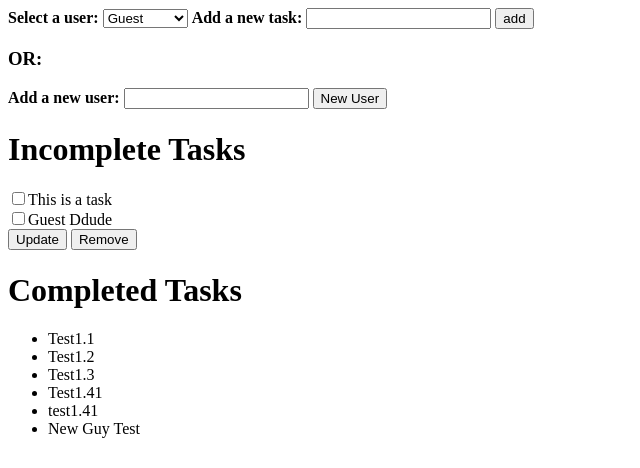
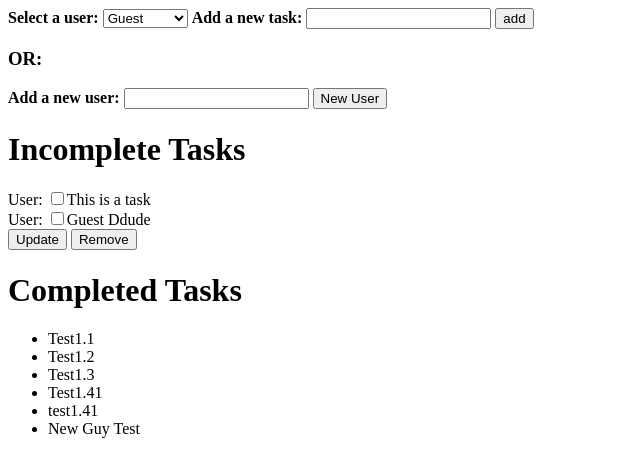
Before and after one commit to serena-marie/toDo, a Flask app: page / in a window 1280 px wide. Shown: the top 468 px of the page, without its empty margins (0-640 px from the left). Run offline with Flask 2, Linux system fonts and the light colour scheme; data comes from the database, SQL or seed files in the repository.

Commit message:
Up to date pls

```diff
--- a/app.py
+++ b/app.py
@@ -1,16 +1,14 @@
 #  To Be Completed
-# [ ] Update Multiple
+
 # [x] Display Completed under completed
 # [x] Remove
+# [x] one-to-many relationship
+#   [x] update routes to correctly do the dang thing
+# [x] Allow for multiple users
+# C(reate)-R(ead)-U(pdate)-D(elete)
 # [ ] Track Date ?
 # [ ] Track Time Completed
-# [x] one-to-many relationship
-#   [ ] update routes to correctly do the dang thing
-# [x] Allow for multiple users
-# C(reate)-R(ead)-U(pdate)-D(elete)
-
-
-# As of 2-1: still working towards 1:Many, FK not updating
+# [ ] Update Multiple
 
 import os
 from flask import Flask, render_template, request, redirect, url_for
@@ -49,8 +47,7 @@ def index():
         db.session.add(adduser)
         db.session.commit()
 
-
-    # Displayf
+    # Display
     incomplete = Todo.query.filter_by(complete=False).all()
     complete = Todo.query.filter_by(complete=True).all()
     usr = User.query.order_by(User.id).all()
@@ -59,8 +56,11 @@ def index():
 
 @app.route('/add', methods=['POST'])
 def add():
+    # return '<h1>{}</h1>'.format(request.form['username'])
     # The way this is set up - need to explicitly update user_id
-    todo = Todo(text=request.form['todoitem'], complete=False, user_id=request.form['user'])
+    # todo = Todo(text=request.form['todoitem'], complete=False, user_id=request.form['user.name'])
+    todo = Todo(text=request.form['todoitem'], complete=False, user_id=request.form['username'])
+
     db.session.add(todo)
     db.session.commit()
     return redirect(url_for('index'))
@@ -94,24 +94,6 @@ def remove():
     db.session.commit()
     return redirect(url_for('index'))
 
-# @app.route('/update', methods=['POST'])
-# def update():
-#     if request.method == "POST":
-#         selected = request.form.get("itemTest")
-#         todo = Todo.query.filter_by(id=int(selected)).first()  # because expecting only 1 itemsho
-#         todo.complete = True
-#         db.session.commit()
-#     return redirect(url_for('index'))
-#
-#
-# @app.route('/remove', methods=['POST'])
-# def remove():
-#     selected = request.form.get("itemTest")
-#     todo = Todo.query.filter_by(id=int(selected)).first()
-#     db.session.delete(todo)
-#     db.session.commit()
-#     return redirect(url_for('index'))
-
 
 if __name__ == '__main__':
     app.run(debug=True)
--- a/templates/index.html
+++ b/templates/index.html
@@ -3,9 +3,9 @@
 <div class = "addButton">
     <form method="POST" action="/add">
         <b>Select a user:</b>
-        <select>
+        <select name="username">
             {% for user in usr %}
-              <option value="{{user.id}}" name="{{user.name}}">{{user.name}} </option>
+              <option value="{{user.id}}" name="{{user.name}}">{{user.name}}</option>
             {% endfor %}
         </select>
         <b>Add a new task:</b>
@@ -22,10 +22,10 @@
 </div>
 <form method="POST" action="/update">
     <h1>Incomplete Tasks</h1>
+
     {% for todo in incomplete %}
-
-      <div class="checkbox">
-          <label><input type="checkbox" id="{{todo.id}}" name="itemTest" value="{{todo.id}}">{{ todo.text }}</label></br>
+     <div class="checkbox">
+          <label> User:  <input type="checkbox" id="{{todo.id}}" name="itemTest" value="{{todo.id}}">{{ todo.text }}</label></br>
       </div>
     {% endfor %}
     <input type="submit" value="Update">
```
